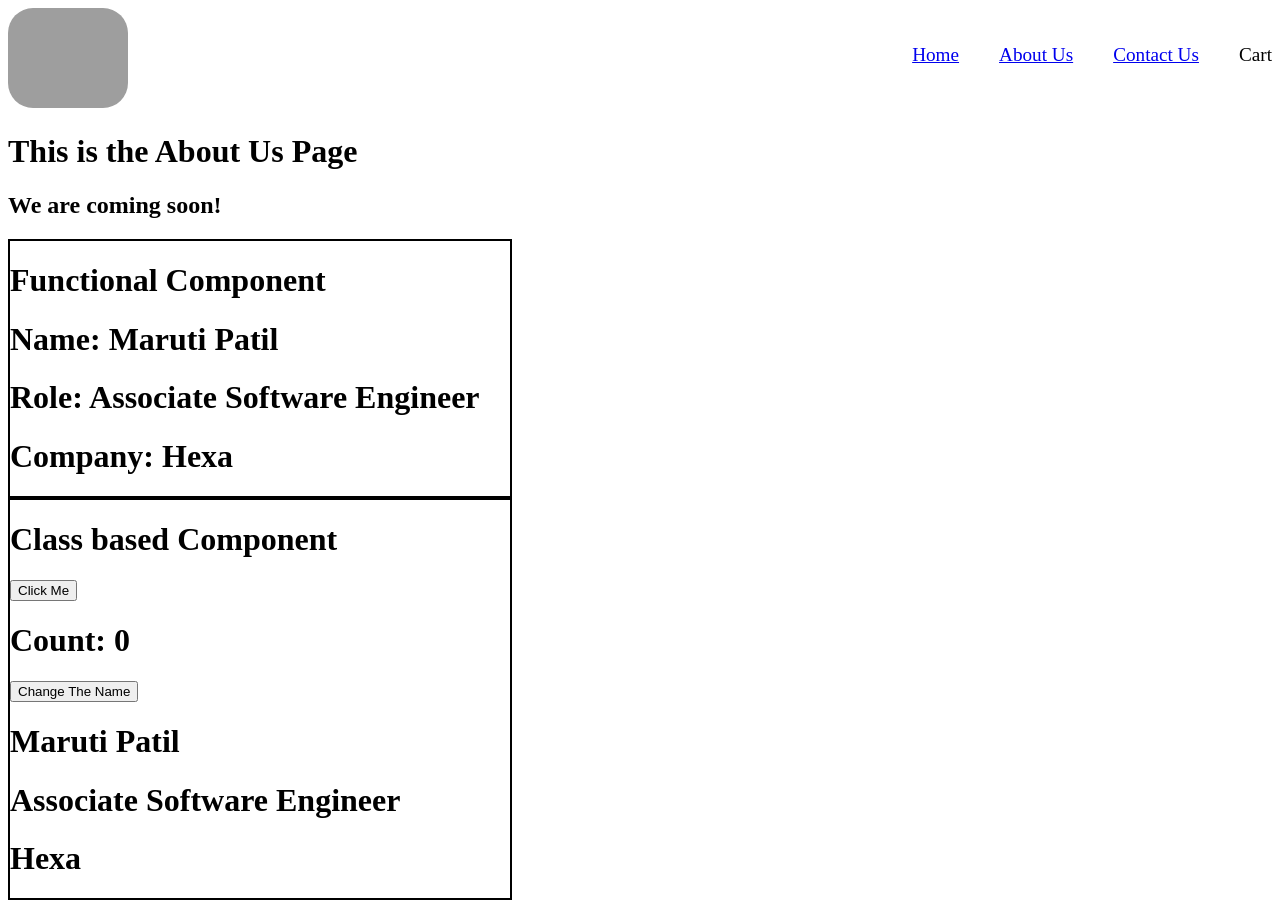
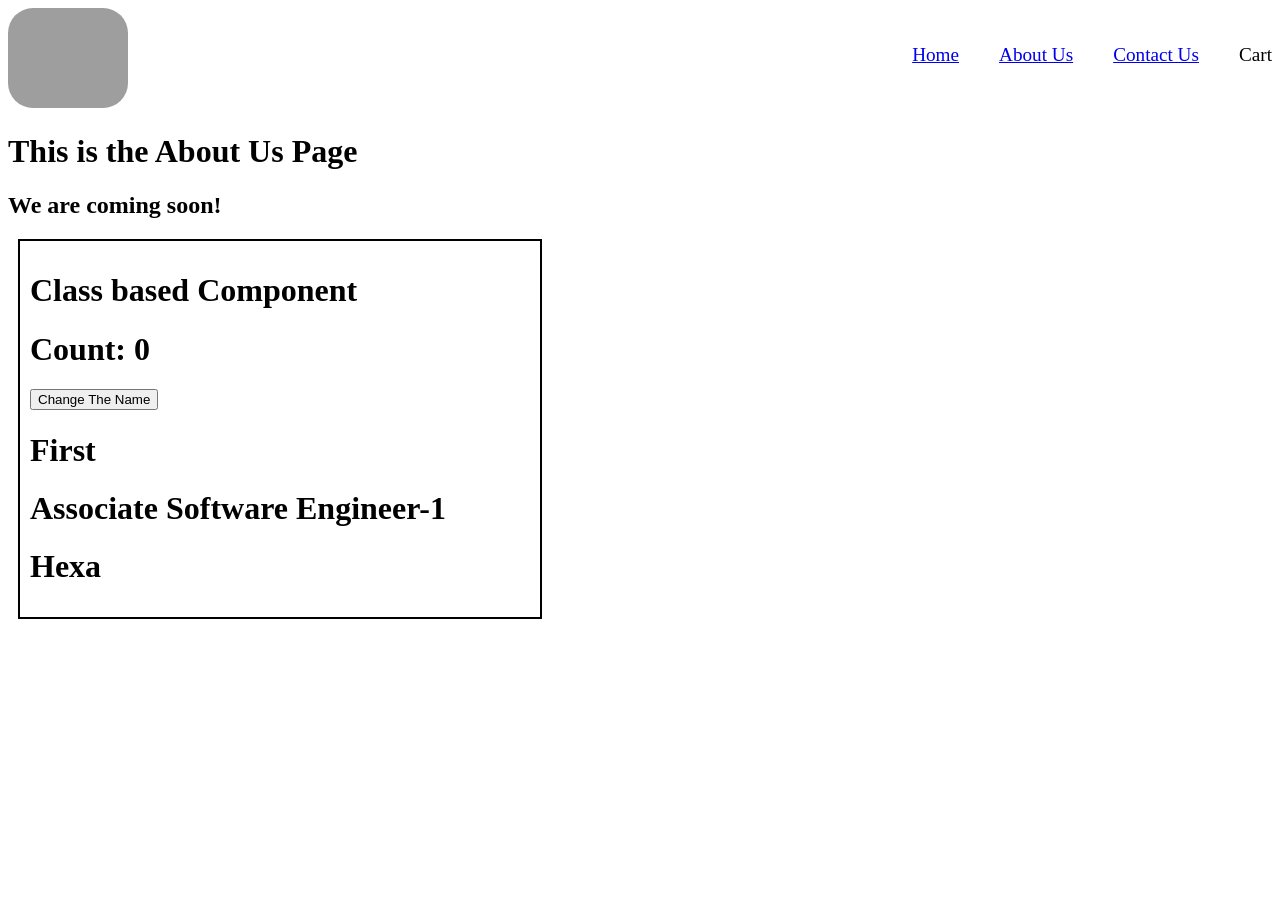
Before and after one commit to maruti289/namaste-react, a React (Vite) app: page /About in a window 1280 px wide. After the commit the page ends 800 px from the top, so only its background shows below. Built offline with nearby package versions, Linux system fonts and the light colour scheme; grey boxes are pictures that could not be loaded.

Commit message:
EP_08 is 75% Completed

```diff
--- a/SRC/Components/About.js
+++ b/SRC/Components/About.js
@@ -1,21 +1,29 @@
-import User from "./User";
+// import User from "./User";
 import UserClass from "./UserClass";
-const About = () => {
+import React from "react";
+
+class About extends React.Component {
+  constructor(props) {
+    super(props);
+    console.log("Parent Constructor");
+  }
+  componentDidMount() {
+    console.log("Parent component did mount called");
+  }
+  render() {
+    console.log("Parent Render");
     return (
       <div className="AboutContainer">
         <h1>This is the About Us Page</h1>
         <h2>We are coming soon!</h2>
-      <User
-        name={"Maruti Patil"}
-        role={"Associate Software Engineer"}
-        company={"Hexa"}
-      />
         <UserClass
-        name={"Maruti Patil"}
-        role={"Associate Software Engineer"}
+          name={"First"}
+          role={"Associate Software Engineer-1"}
           company={"Hexa"}
         />
       </div>
     );
-};
+  }
+}
+
 export default About;
--- a/SRC/Components/UserClass.js
+++ b/SRC/Components/UserClass.js
@@ -1,5 +1,6 @@
 import React from "react";
 class UserClass extends React.Component {
+  // 1.When we are using the constructor we must and should need to call the super(props) which extract the required properties like this from the its parent component which is React.Component
   constructor(props) {
     super(props);
     //We will use the this.state to create the state variable which takes an object
@@ -8,12 +9,24 @@ class UserClass extends React.Component {
       firstName: " ",
       lastName: "Patil",
     };
+    console.log(this.props.name + " Constructor ");
+  }
+  //2.This is the modern way creating the state varibale in the Class based component without the constructor
+  // state = {
+  //   count: 0,
+  //   firstName: " ",
+  //   lastName: "Patil",
+  // };
+
+  componentDidMount() {
+    console.log(this.props.name + " component did mount called");
   }
   render() {
+    console.log(this.props.name + " Render ");
     return (
       <div className="ClassCompo">
         <h1>Class based Component</h1>
-        <button
+        {/* <button
           onClick={() => {
             //setState() Takes an object not a Number
             this.setState({ count: this.state.count + 1 });
@@ -21,7 +34,7 @@ class UserClass extends React.Component {
           }}
         >
           Click Me
-        </button>
+        </button> */}
         {/* If we are using any state varibale then we need to use it as a this.state */}
         <h1>Count: {this.state.count}</h1>
         <button
--- a/style.css
+++ b/style.css
@@ -55,6 +55,8 @@ div > ul > li {
   width: 500px;
 }
 .ClassCompo {
+  margin: 10px;
   border: 2px solid black;
+  padding: 10px;
   width: 500px;
 }
```
Lines whose indentation alone changed are shown as unchanged.
